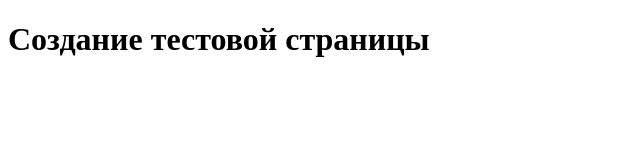
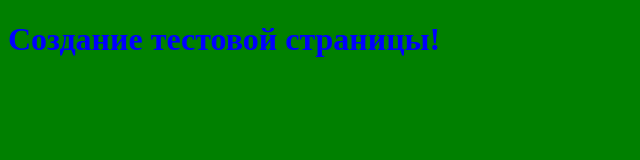
Before and after one commit to TestGit7777777/newsite11, a plain HTML site: page index.html in a window 1280 px wide. Shown: the whole page, without its empty margins (0-640 px from the left). Drawn offline with Linux system fonts and the light colour scheme.

Commit message:
Наши первые изменения

```diff
--- a/index.html
+++ b/index.html
@@ -4,12 +4,12 @@
 <head>
     <meta charset="UTF-8">
     <meta name="viewport" content="width=device-width, initial-scale=1.0">
-    <link rel="stylesheet" href="">
+    <link rel="stylesheet" href="css/main.css">
     <title>GitHub Test</title>
 </head>
 
 <body>
-    <h1>Создание тестовой страницы</h1>
+    <h1>Создание тестовой страницы!</h1>
 </body>
 
 </html>
```
